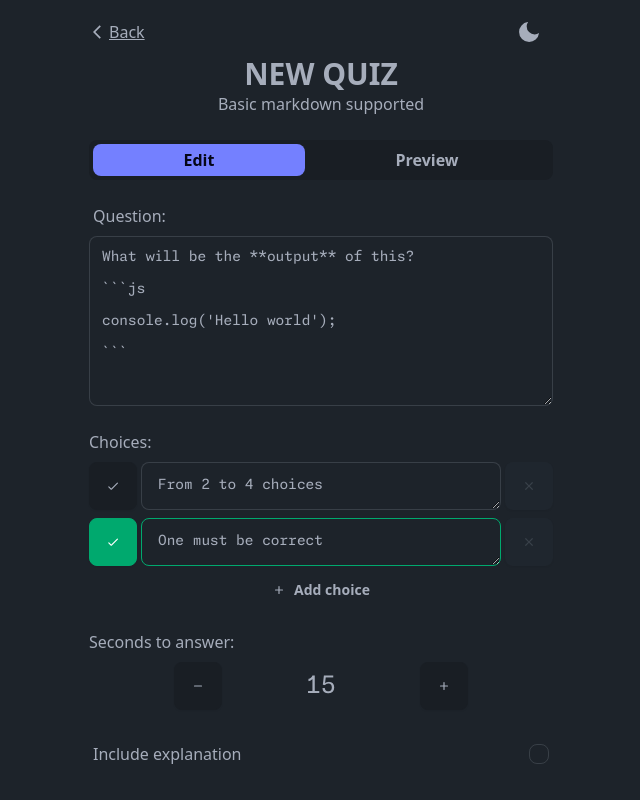
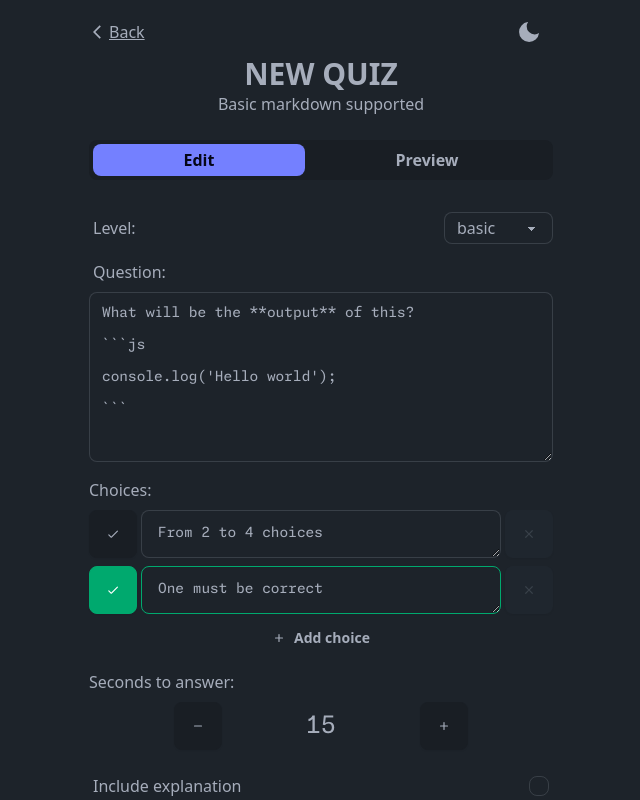
Before and after one commit to ikanadev/trivue, a Vue app: page /new in a window 1280 px wide. Shown: the top 800 px of the page, without its empty margins (319-959 px from the left). Built offline with nearby package versions, Linux system fonts and the light colour scheme; what marked-highlight would draw is missing.

Commit message:
Add quiz level to new quiz form

```diff
--- a/src/utils/app_types.ts
+++ b/src/utils/app_types.ts
@@ -12,9 +12,9 @@ export enum AlertType {
 }
 
 export enum QuizLevel {
-	Easy = "easy",
+	Easy = "basic",
 	Medium = "medium",
-	Hard = "hard",
+	Hard = "expert",
 }
 
 export type AppAlert = {
--- a/src/views/NewQuiz/NewQuiz.vue
+++ b/src/views/NewQuiz/NewQuiz.vue
@@ -1,6 +1,6 @@
 <script setup lang="ts">
 import ThemeButton from '@/components/ThemeButton.vue';
-import type { Author } from "@/utils";
+import { QuizLevel, type Author } from "@/utils";
 import { IconChevBack, IconCheck, IconClose, IconPlus, IconMinus } from '@/components/icons';
 import { RouterLink, useRouter } from 'vue-router';
 import Preview from "./Preview.vue";
@@ -18,6 +18,7 @@ type FormState = {
 	loading: boolean,
 	duration: number,
 	author: null | Author;
+	level: QuizLevel;
 };
 
 const defaultChoices = [
@@ -39,6 +40,7 @@ console.log('Hello world');
 	loading: false,
 	duration: 15,
 	author: null,
+	level: QuizLevel.Easy,
 });
 
 const isFormValid = computed(() => {
@@ -72,6 +74,7 @@ function handleSubmit() {
 		choices: form.value.choices,
 		explanation: form.value.explanation,
 		authos: form.value.author,
+		level: form.value.level,
 	});
 	/*
 	form.value.loading = true;
@@ -98,7 +101,7 @@ function handleSubmit() {
 		<h1 class="text-3xl text-main font-semibold text-center">NEW QUIZ</h1>
 		<p class="text-center">Basic markdown supported</p>
 
-		<div class="tabs tabs-boxed mt-6 mb-6" role="tablist">
+		<div class="tabs tabs-boxed mt-6 mb-8" role="tablist">
 			<button @click="activeTab = ActiveTab.edit" class="tab" :class="{ 'tab-active': activeTab === ActiveTab.edit }"
 				role="tab">
 				<span class="text-base font-semibold">Edit</span>
@@ -109,7 +112,16 @@ function handleSubmit() {
 			</button>
 		</div>
 
-		<form v-if="activeTab === ActiveTab.edit" class="flex flex-col gap-6">
+		<form v-if="activeTab === ActiveTab.edit" class="flex flex-col gap-4">
+			<div class="flex">
+				<label class="label py-0 flex-1" for="question_level">
+					<span class="label-text text-base">Level:</span>
+				</label>
+				<select id="question_level" class="select select-sm select-bordered text-base" v-model="form.level">
+					<option v-for="level in QuizLevel" :value="level">{{ level }}</option>
+				</select>
+			</div>
+
 			<div class="form-control">
 				<label class="label pt-0" for="question_body">
 					<span class="label-text text-base">Question:</span>
@@ -126,8 +138,8 @@ function handleSubmit() {
 						@click="markAsCorrect(choice)">
 						<IconCheck />
 					</button>
-					<textarea :value="choice.text" @input="choice.text = ($event.target as HTMLInputElement).value"
-						:class="{ 'textarea-success': choice.correct }" class="textarea textarea-bordered font-mono flex-1" rows="1">
+					<textarea v-model="choice.text" :class="{ 'textarea-success': choice.correct }"
+						class="textarea textarea-bordered font-mono flex-1" rows="1">
           </textarea>
 					<button type="button" @click="deleteChoice(index)" :disabled="form.choices.length <= 2"
 						class="btn btn-square btn-error text-white">
@@ -178,18 +190,12 @@ function handleSubmit() {
 				</div>
 				<div class="flex flex-col gap-2" v-if="form.author">
 					<div class="flex">
-						<label class="label cursor-pointer w-16" for="author_name">
-							Name:
-						</label>
-						<input id="author_name" type="text" :value="form.author.name" class="input input-bordered flex-1"
-							@input="form.author.name = ($event.target as HTMLInputElement).value" />
+						<label class="label cursor-pointer w-16" for="author_name">Name:</label>
+						<input id="author_name" type="text" v-model="form.author.name" class="input input-bordered flex-1" />
 					</div>
 					<div class="flex">
-						<label class="label cursor-pointer w-16" for="author_url">
-							URL:
-						</label>
-						<input id="author_url" type="text" :value="form.author.url" class="input input-bordered flex-1"
-							@input="form.author.url = ($event.target as HTMLInputElement).value" />
+						<label class="label cursor-pointer w-16" for="author_url">URL:</label>
+						<input id="author_url" type="text" v-model="form.author.url" class="input input-bordered flex-1" />
 					</div>
 				</div>
 			</div>
```
